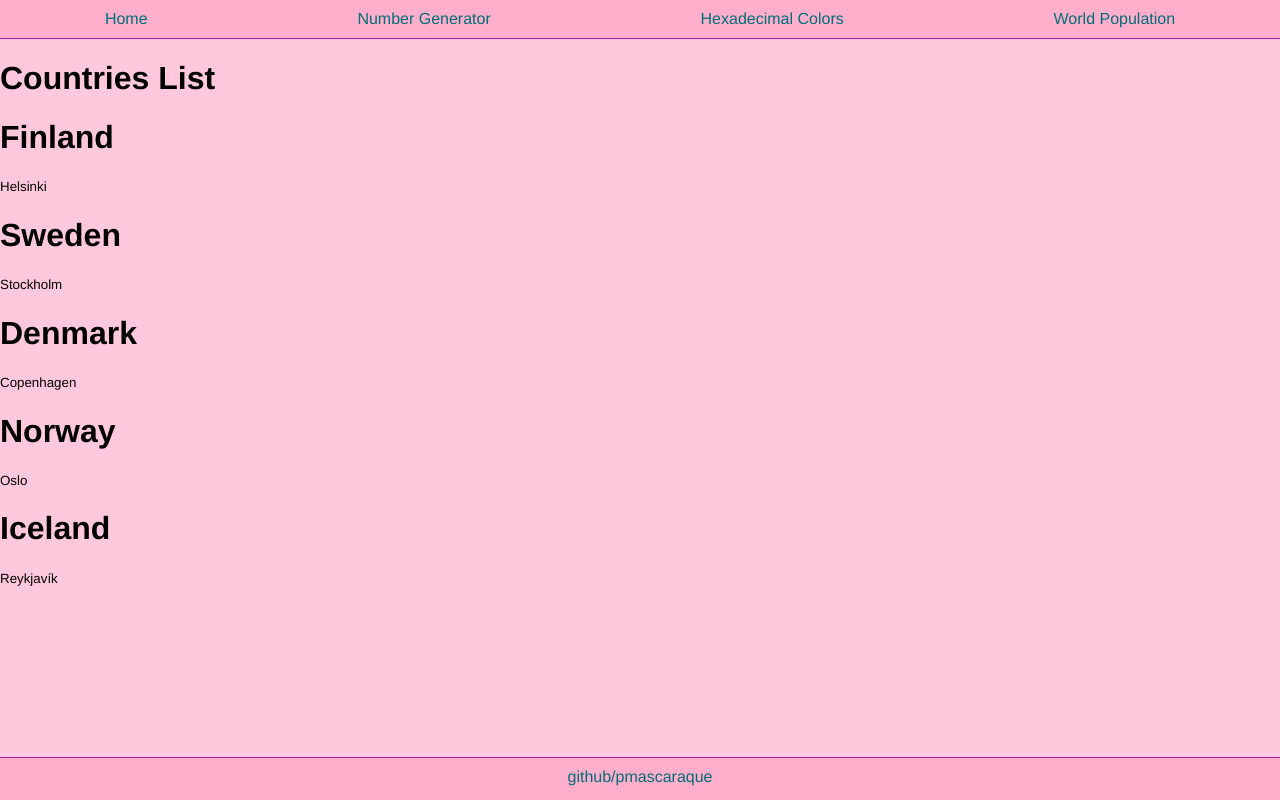
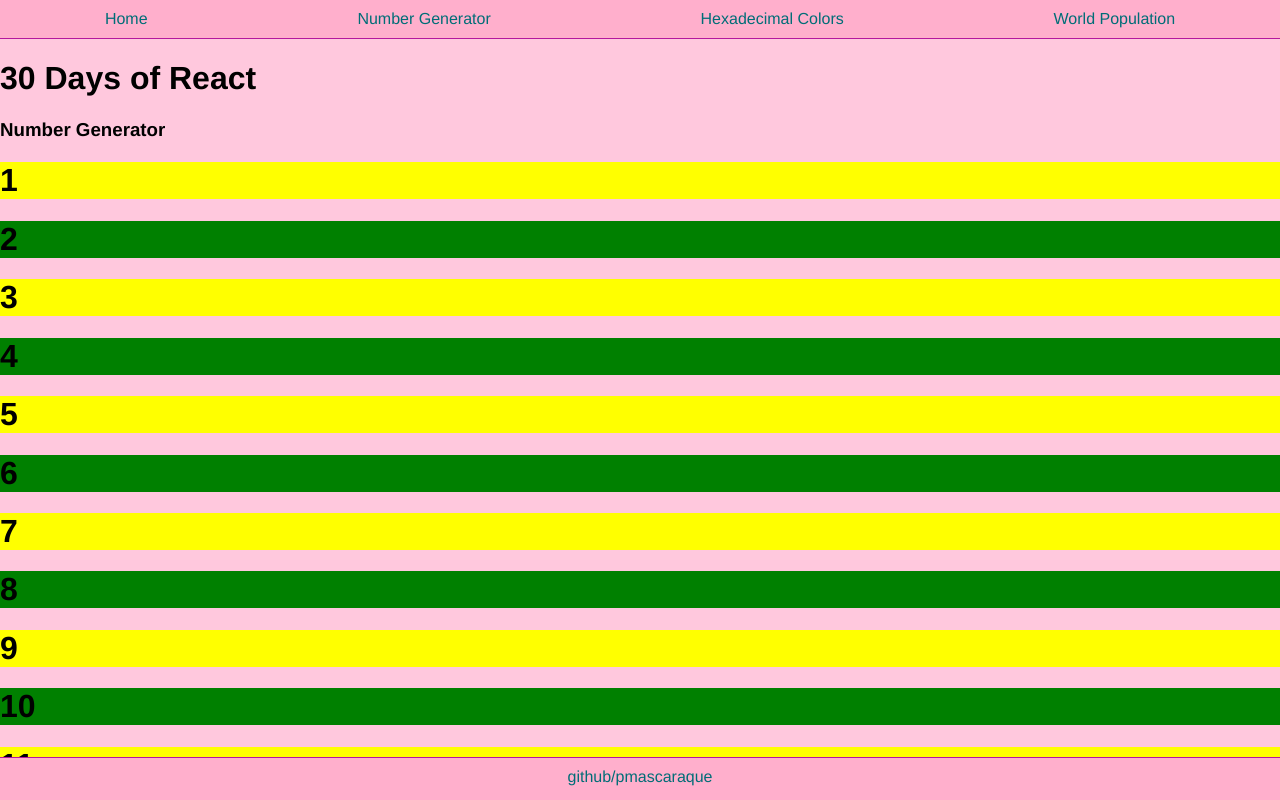
Before and after one commit to pmascaraque/30-days-of-react, a Next.js app in the folder exercises/06_mapping/06/: page /numbers in a window 1280 px wide. Shown: the top 800 px of the page. Built offline with nearby package versions, Linux system fonts and the light colour scheme.

Commit message:
numbers layout and logic

```diff
--- a/exercises/06_mapping/06/pages/numbers.js
+++ b/exercises/06_mapping/06/pages/numbers.js
@@ -1,42 +1,66 @@
 import React from "react";
 import Layout from "../components/Layout";
 
-const MapNumbers = ({ numbers }) => {
-  // modifying array to array of li JSX
-  const list = numbers.map((number) => <li>{number}</li>);
-  return list;
-};
-
-const countries = [
-  { name: "Finland", city: "Helsinki" },
-  { name: "Sweden", city: "Stockholm" },
-  { name: "Denmark", city: "Copenhagen" },
-  { name: "Norway", city: "Oslo" },
-  { name: "Iceland", city: "Reykjavík" },
+export const numbers = [
+  1,
+  2,
+  3,
+  4,
+  5,
+  6,
+  7,
+  8,
+  9,
+  10,
+  11,
+  12,
+  13,
+  14,
+  15,
+  16,
+  17,
+  18,
+  19,
+  20,
+  21,
+  22,
+  23,
+  24,
+  25,
+  26,
+  27,
+  28,
+  29,
+  30,
+  31,
 ];
 
-const Country = ({ country: { name, city } }) => {
+const Tile = ({ tile }) => {
+  let color;
+
+  if (tile % 2 == 0) color = "green";
+  else if (tile % 2 != 0) color = "yellow";
+  else color = "red";
+
   return (
-    <div>
-      <h1>{name}</h1>
-      <small>{city}</small>
+    <div style={{ backgroundColor: color }}>
+      <h1>{tile}</h1>
     </div>
   );
 };
 
-const Countries = ({ countries }) => {
-  const countryList = countries.map((country) => (
-    <Country key={country.name} country={country} />
-  ));
-  return <div>{countryList}</div>;
+const Tiles = ({ numbers }) => {
+  const tileList = numbers.map((tile) => <Tile key={tile} tile={tile} />);
+  return <div>{tileList}</div>;
 };
 
 function Numbers() {
   return (
     <Layout>
       <div>
-        <h1>Countries List</h1>
-        <Countries countries={countries} />
+        <h1>30 Days of React</h1>
+        <h3>Number Generator</h3>
+        <Tiles numbers={numbers} />
       </div>
     </Layout>
   );
```
